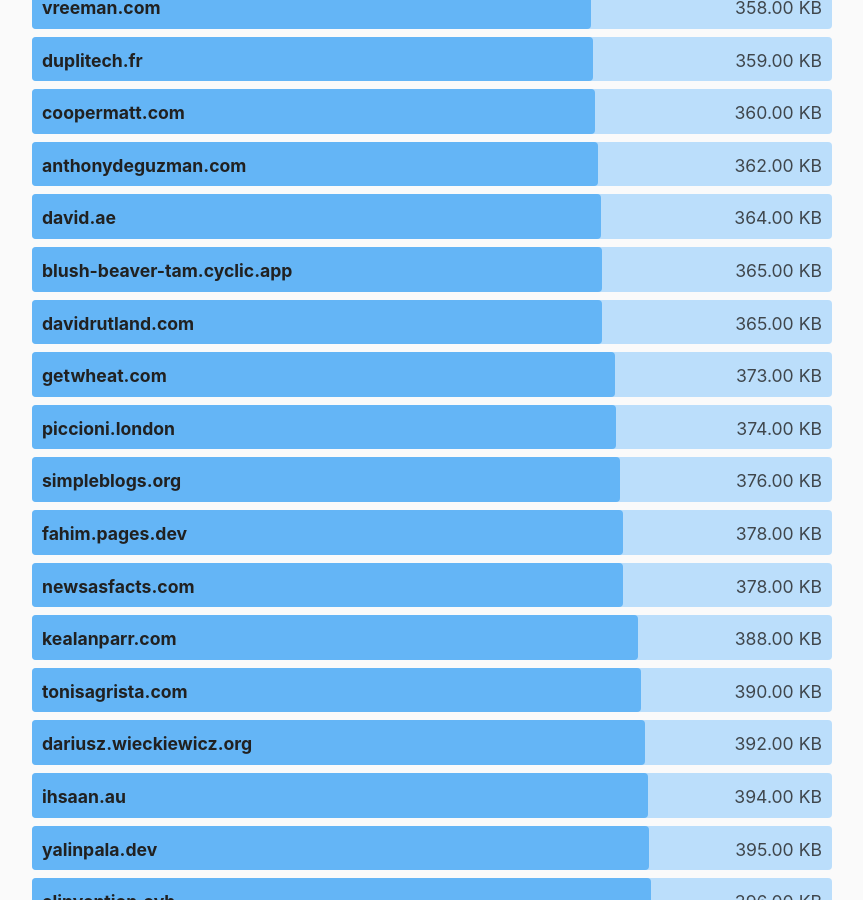
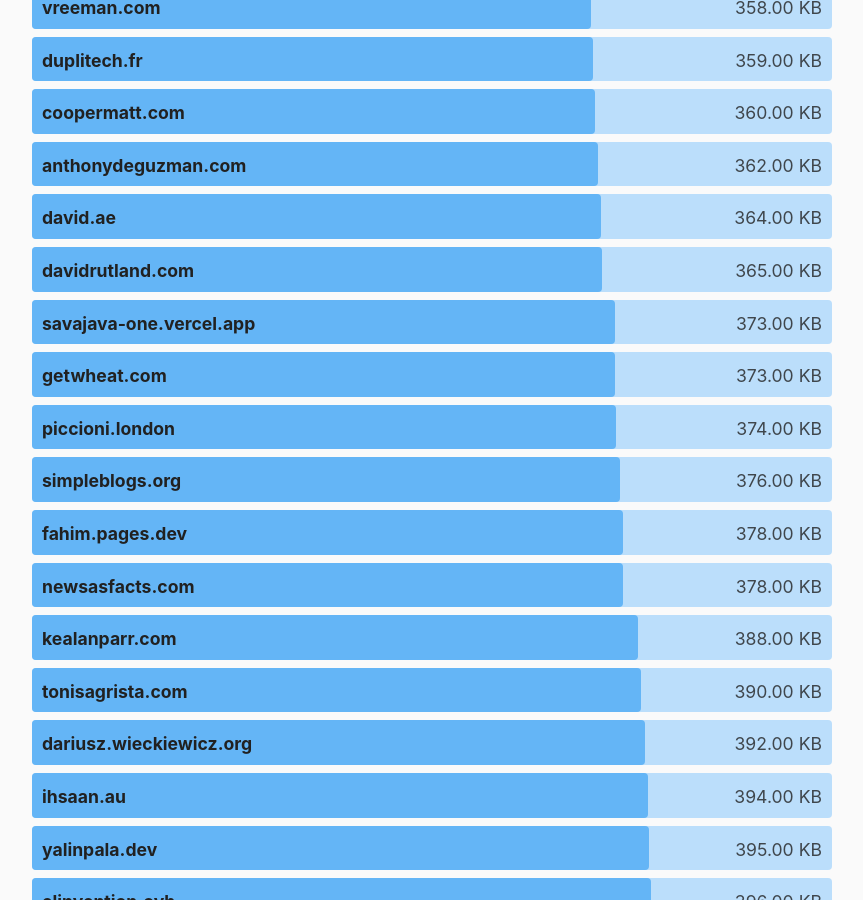
Before and after one commit to kevquirk/512kb.club, a Jekyll site: the page built from index.md, in a window 1280 px wide and 900 px high, scrolled down 29316 px. Shown: the whole window, without its empty margins (208-1071 px from the left). Built offline with Jekyll 4.4.1, drawn with Linux system fonts in a browser that asks for light colours.

Commit message:
updated new domain name and size

```diff
--- a/_data/sites.yml
+++ b/_data/sites.yml
@@ -448,10 +448,10 @@
   size: 42.7
   last_checked: 2022-05-15
 
-- domain: blush-beaver-tam.cyclic.app
-  url: https://blush-beaver-tam.cyclic.app
-  size: 365
-  last_checked: 2022-09-12
+- domain: savajava-one.vercel.app
+  url: https://savajava-one.vercel.app/
+  size: 373
+  last_checked: 2023-03-23
 
 - domain: boehs.org
   url: http://boehs.org/
```
